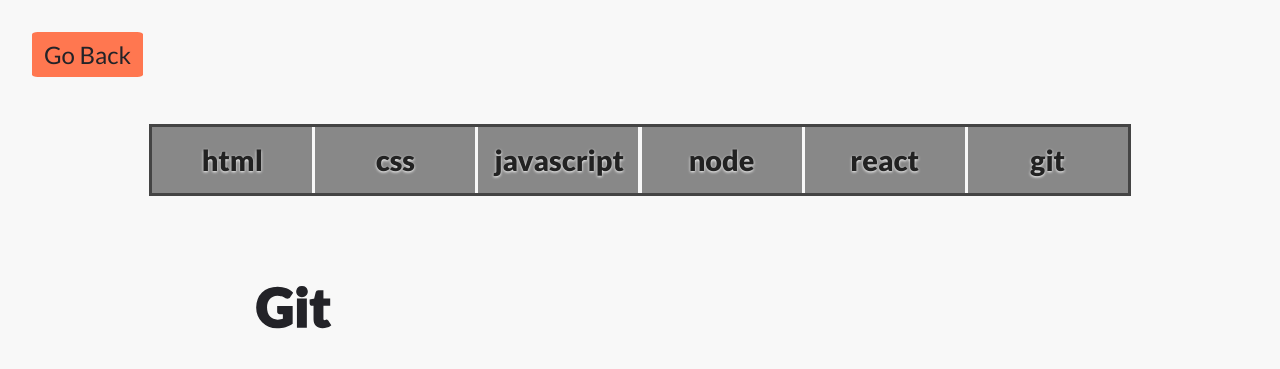
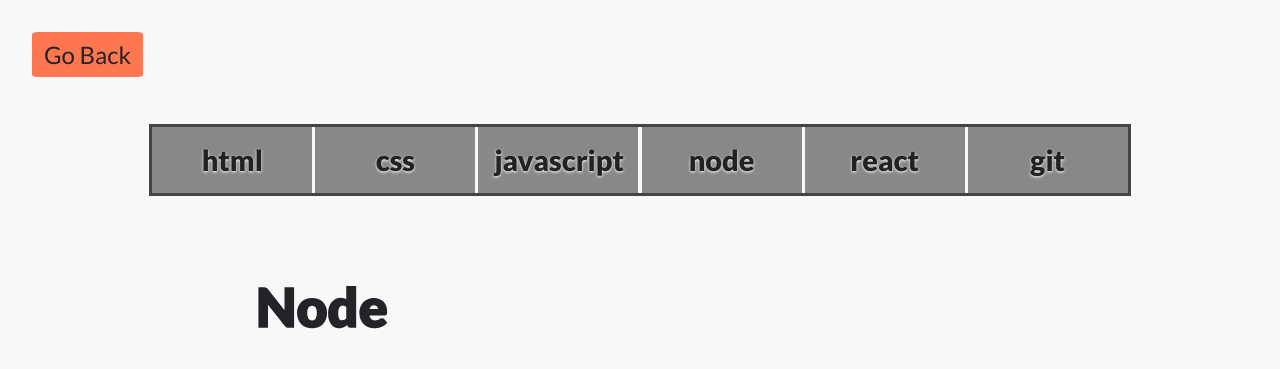
Before and after one commit to xxrobone/road2code, a website: page pages/node.html in a window 1280 px wide. Drawn offline with Linux system fonts and the light colour scheme.

Commit message:
copy paste page fix

```diff
--- a/pages/node.html
+++ b/pages/node.html
@@ -6,7 +6,7 @@
     <meta http-equiv="X-UA-Compatible" content="IE=edge">
     <meta name="viewport" content="width=device-width, initial-scale=1.0">
     <link rel="stylesheet" href="../main.css">
-  <link rel="stylesheet" href="../css/swipe_nav.css">
+    <link rel="stylesheet" href="../css/swipe_nav.css">
     <title>where2start - node</title>
 </head>
 
@@ -26,7 +26,7 @@
         </div>
     </header>
     <main class="main_pages">
-        <h1>Git</h1>
+        <h1>Node</h1>
 
     </main>
 </body>
```
